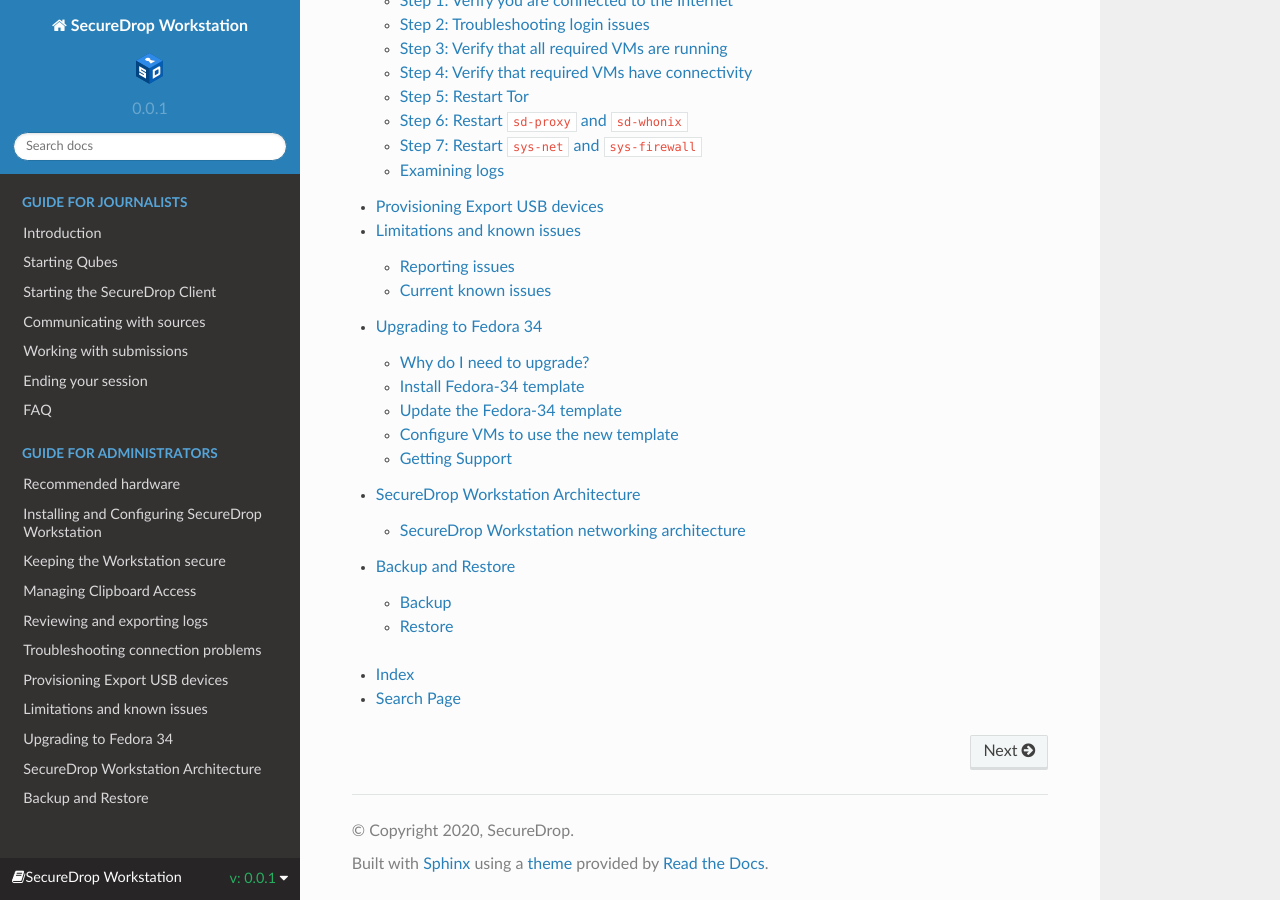
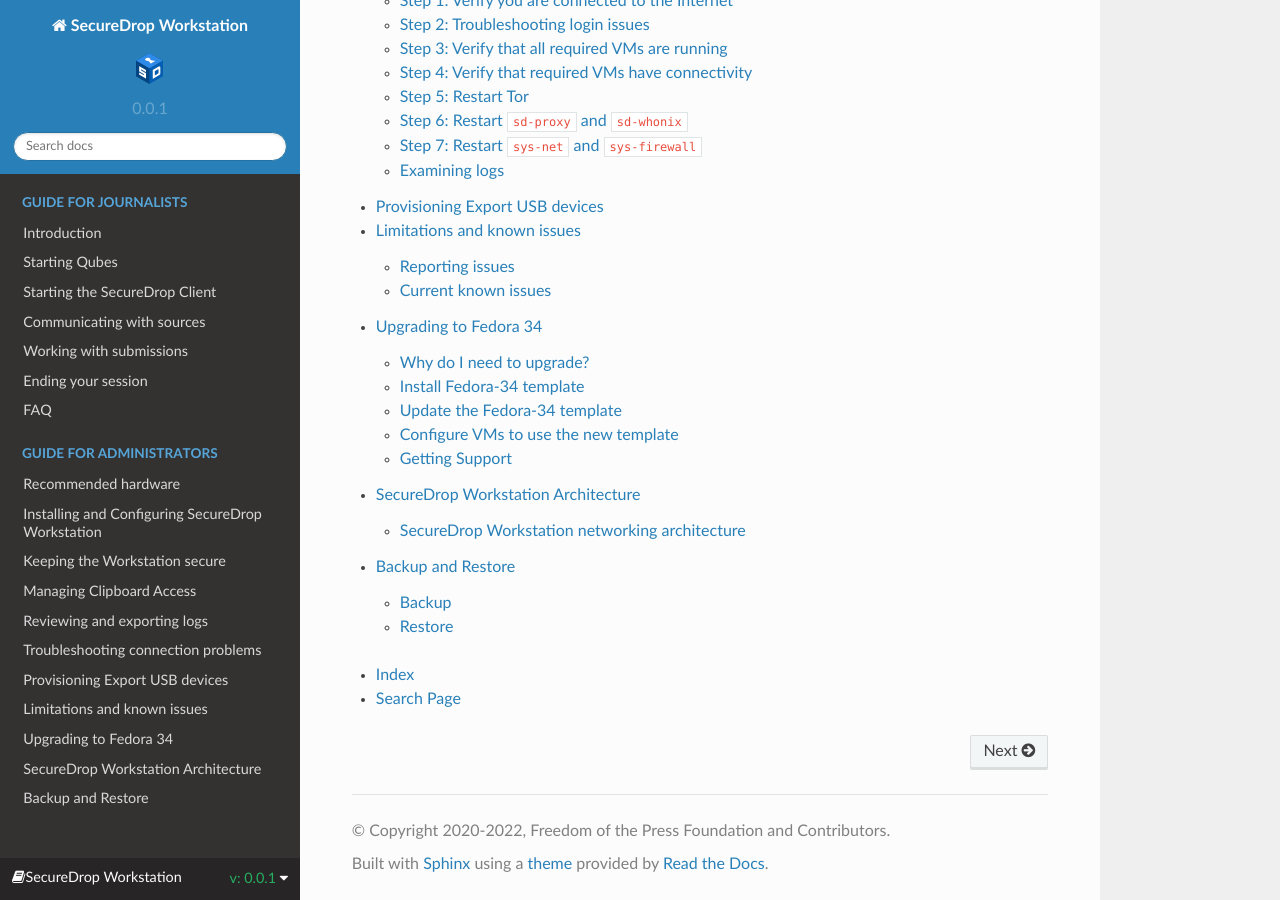
Before and after one commit to freedomofpress/securedrop-workstation-docs, a Sphinx documentation site: the page built from docs/index.rst, in a window 1280 px wide and 900 px high, scrolled down 1726 px. Built offline with Sphinx 7.4.7 and the Read the Docs theme 2.0.0, drawn with Linux system fonts in a browser that asks for light colours.

Commit message:
Bump copyright year, correct authorship

```diff
--- a/docs/conf.py
+++ b/docs/conf.py
@@ -52,8 +52,8 @@
 
 # General information about the project.
 project = 'SecureDrop Workstation'
-copyright = '2020, SecureDrop'
-author = 'SecureDrop'
+copyright = '2020-2022, Freedom of the Press Foundation and Contributors'
+author = 'Freedom of the Press Foundation and Contributors'
 
 # The version info for the project you're documenting, acts as replacement for
 # |version| and |release|, also used in various other places throughout the
```
